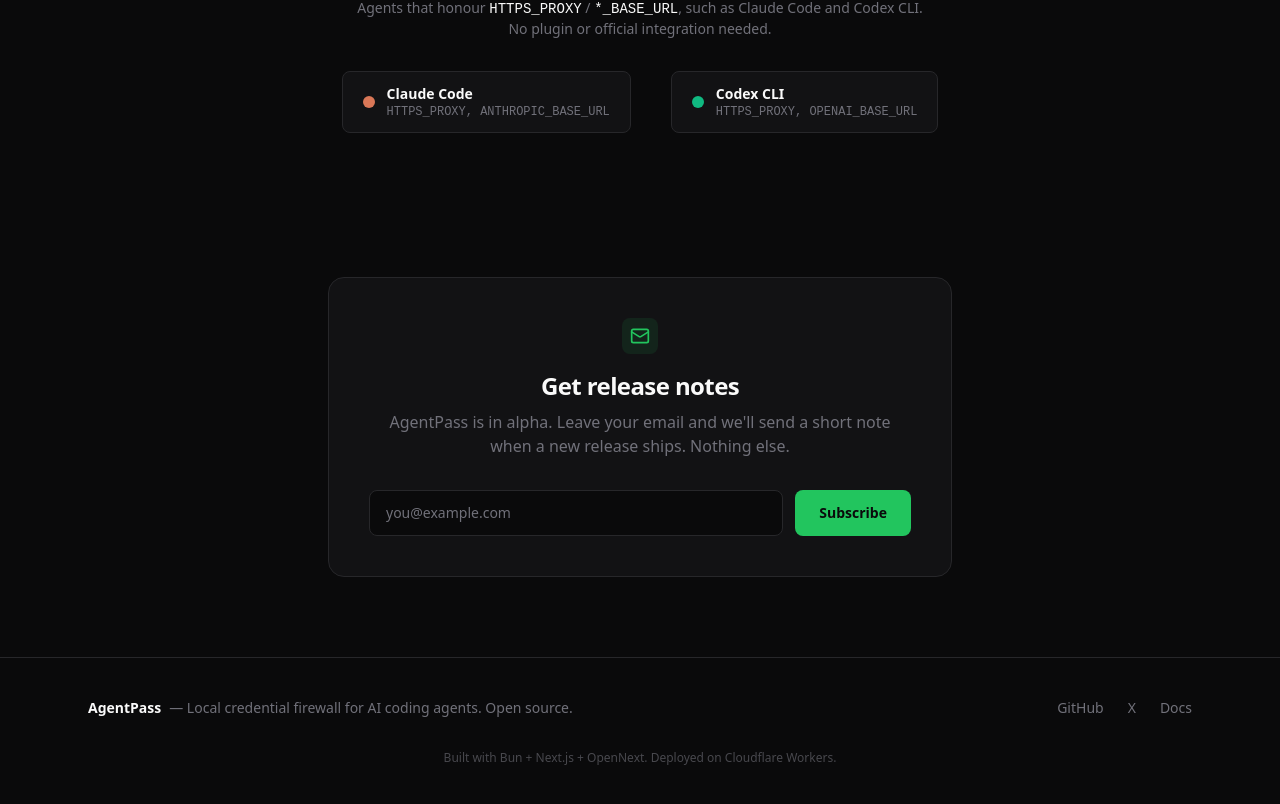
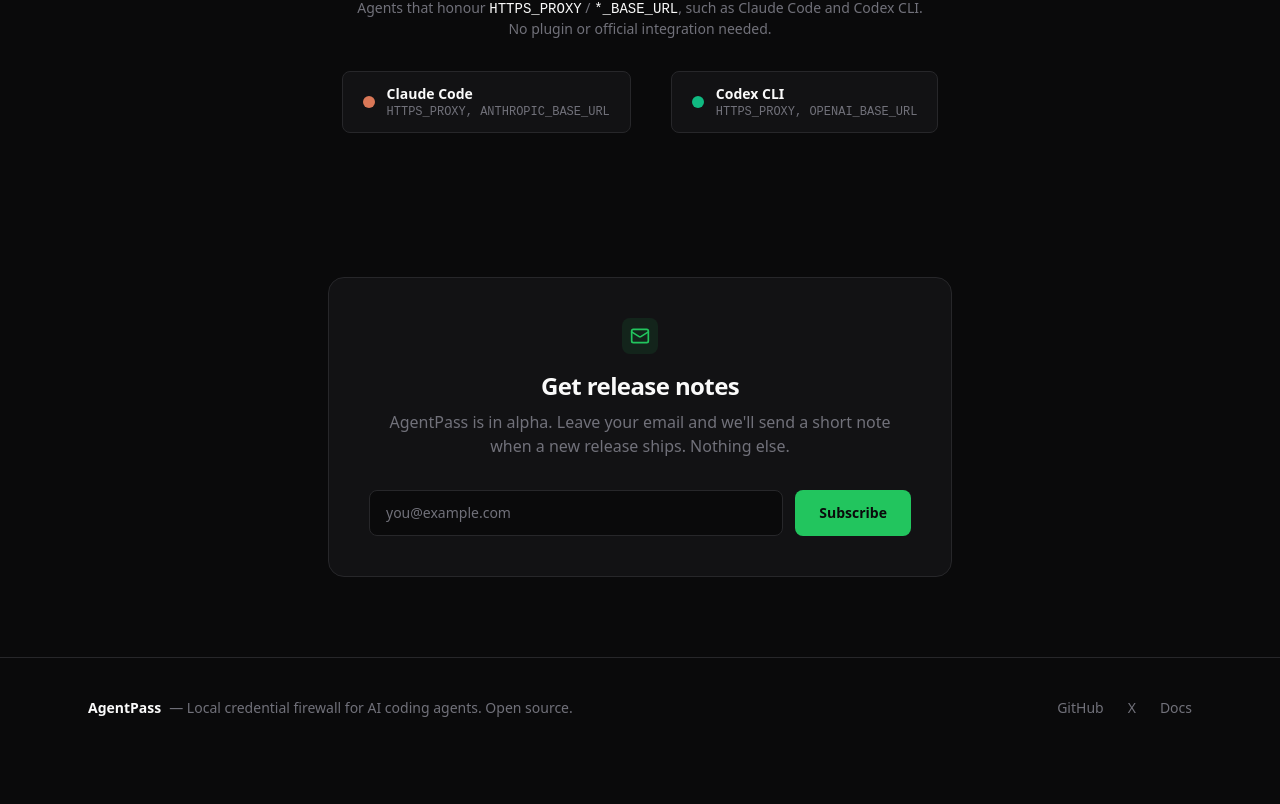
Before and after one commit to Rakesh1002/agentpass, a Next.js app in the folder apps/web/: page / in a window 1280 px wide. Shown: the part 2228-3032 px from the top of the page. After the commit the page ends 2986 px from the top, so only its background shows below. Built offline with nearby package versions, Linux system fonts and the light colour scheme; a web font is replaced by a local one.

Commit message:
Remove the stack credit line from the site footer

```diff
--- a/apps/web/src/components/Footer.tsx
+++ b/apps/web/src/components/Footer.tsx
@@ -35,10 +35,6 @@ export default function Footer() {
             </a>
           </div>
         </div>
-
-        <div className="mt-8 text-center text-xs text-muted/60">
-          Built with Bun + Next.js + OpenNext. Deployed on Cloudflare Workers.
-        </div>
       </div>
     </footer>
   );
```
